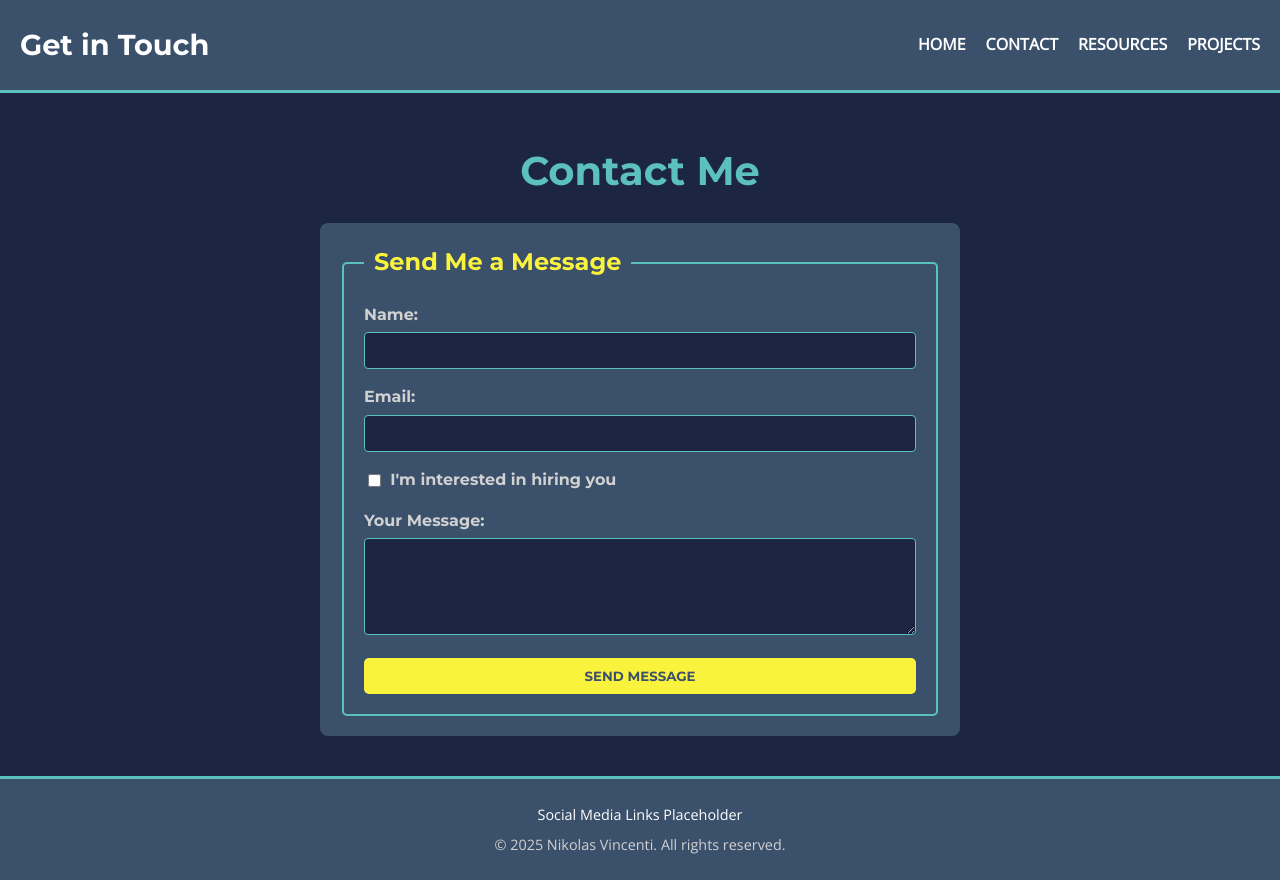
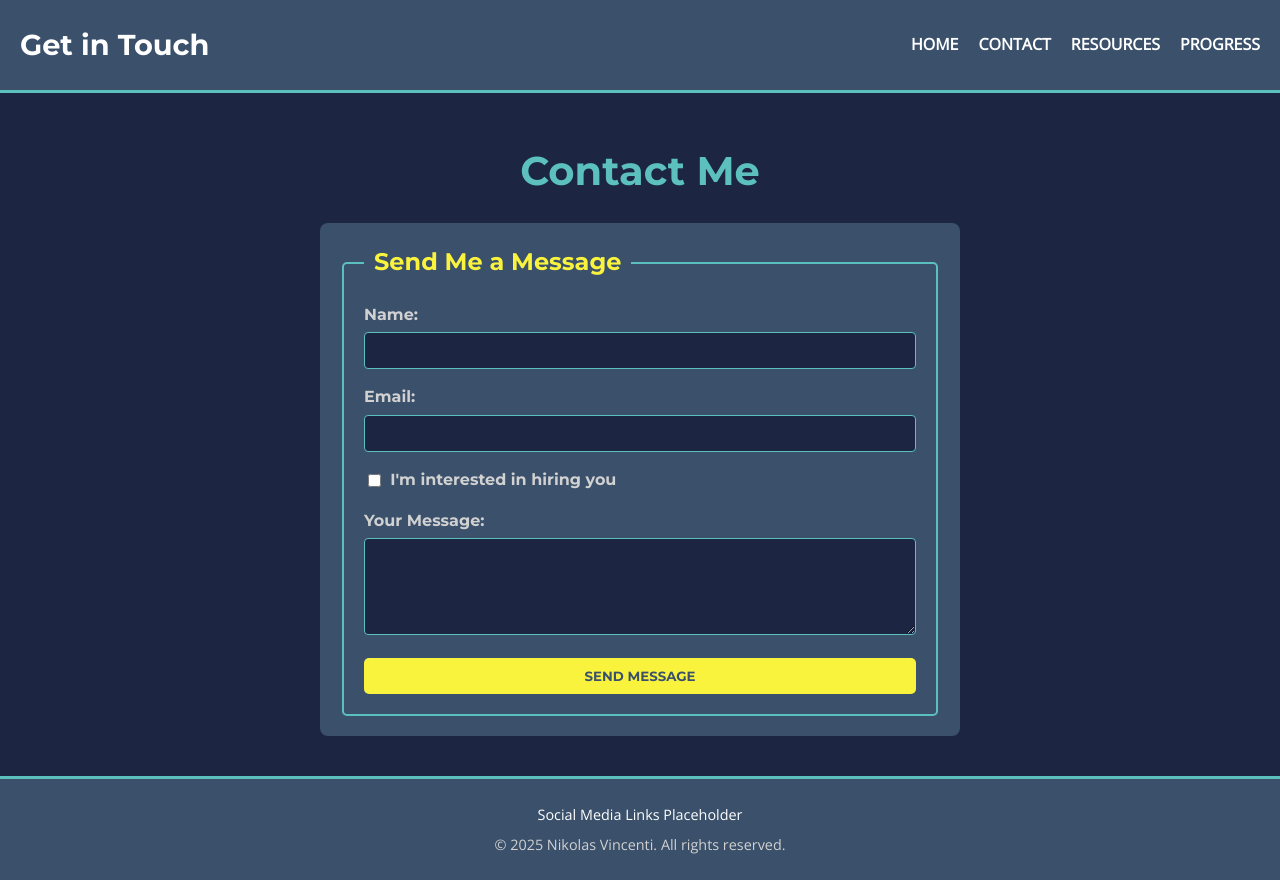
Before and after one commit to NikVince/my-first-website, a plain HTML site: page contact.html in a window 1280 px wide. Drawn offline with nearby package versions, Linux system fonts and the light colour scheme.

Commit message:
UPDATED header section to change 'Projects' to 'Progress'.

```diff
--- a/contact.html
+++ b/contact.html
@@ -18,7 +18,7 @@
                 <li><a href="index.html">Home</a></li>
                 <li><a href="contact.html">Contact</a></li>
                 <li><a href="resources.html">Resources</a></li>
-                <li><a href="projects.html">Projects</a></li>
+                <li><a href="projects.html">Progress</a></li>
             </ul>
         </nav>
     </header>
```
Also changed, not shown: index.html (+1 -1 lines), projects.html (+1 -1 lines), resources.html (+1 -1 lines).
